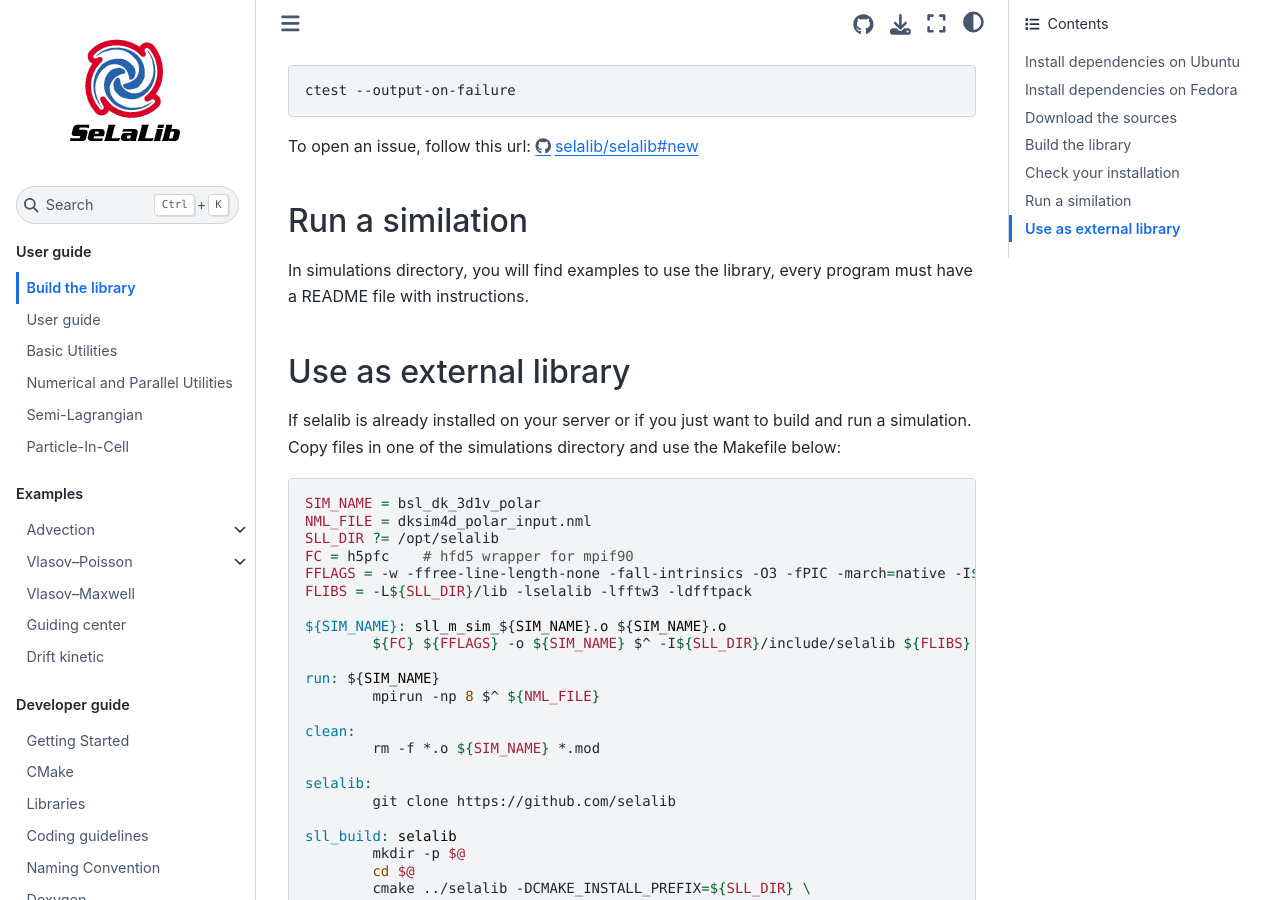
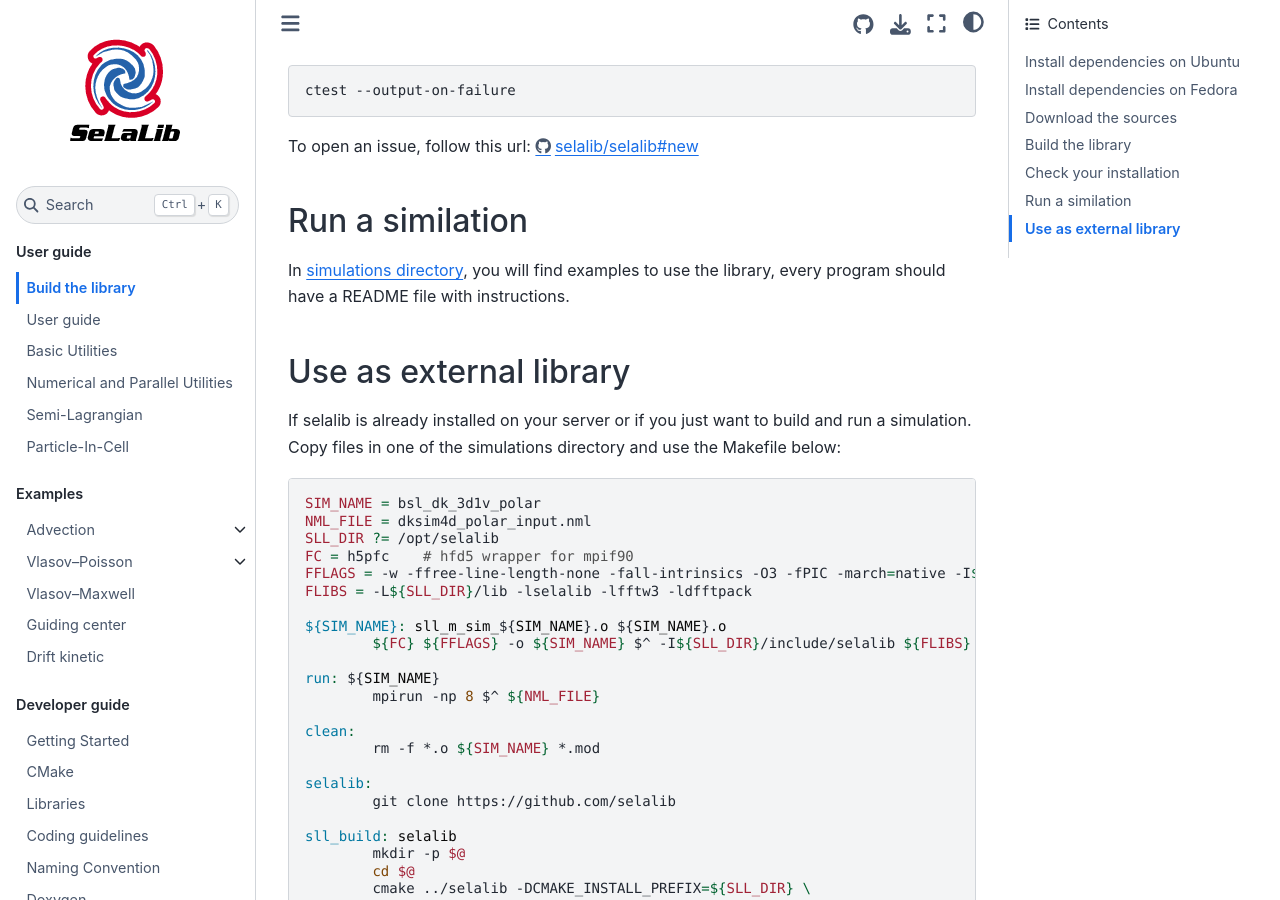
Before and after one commit to selalib/selalib.github.io, a Jupyter Book: the page built from build.md, in a window 1280 px wide and 900 px high, scrolled down 1401 px. Built offline with Jupyter Book 1.0.4 settings and Sphinx 7.4.7 and the Sphinx Book theme 1.1.4, drawn with Linux system fonts in a browser that asks for light colours.

Commit message:
Update build.md

```diff
--- a/build.md
+++ b/build.md
@@ -59,7 +59,7 @@ To open an issue, follow this url: <https://github.com/selalib/selalib/issues/ne
 
 ## Run a similation
 
-In simulations directory, you will find examples to use the library, every program must have a README file with instructions.
+In [simulations directory](https://github.com/selalib/selalib/tree/main/simulations), you will find examples to use the library, every program should have a README file with instructions.
 
 ## Use as external library
 
```
